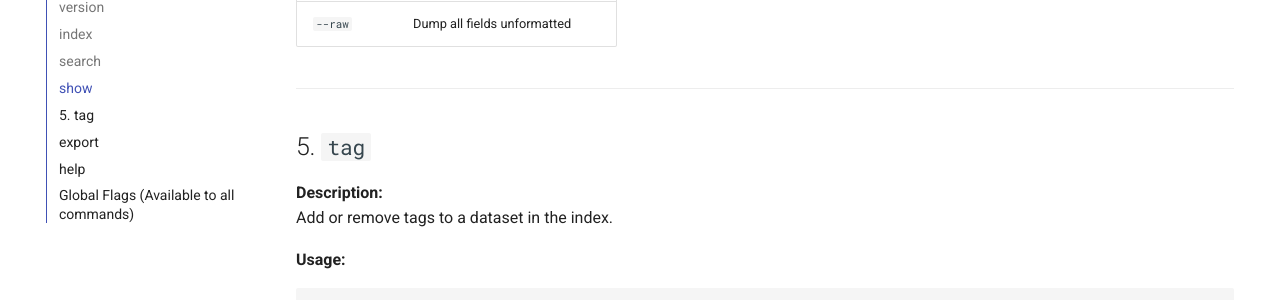
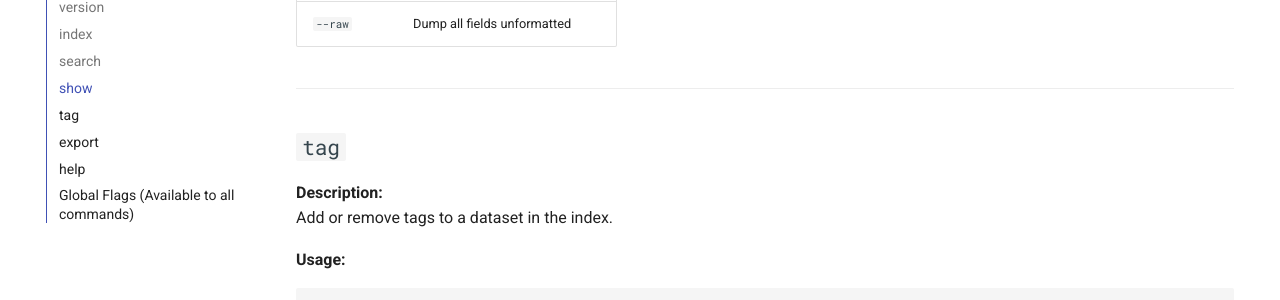
Before and after one commit to civicforge/biodata-cli, an MkDocs documentation site: the page built from docs/commands.md, in a window 1280 px wide and 900 px high, scrolled down 2382 px. Shown: the part 128-428 px from the top of the window. Built offline with MkDocs 1.6.1 and Material for MkDocs 9.7.7, drawn with Linux system fonts in a browser that asks for light colours.

Commit message:
Updated commands docs

```diff
--- a/docs/commands.md
+++ b/docs/commands.md
@@ -101,7 +101,7 @@ biodata show <dataset-id>
 
 ---
 
-## 5. `tag`
+## `tag`
 
 **Description:**
 Add or remove tags to a dataset in the index.
```
